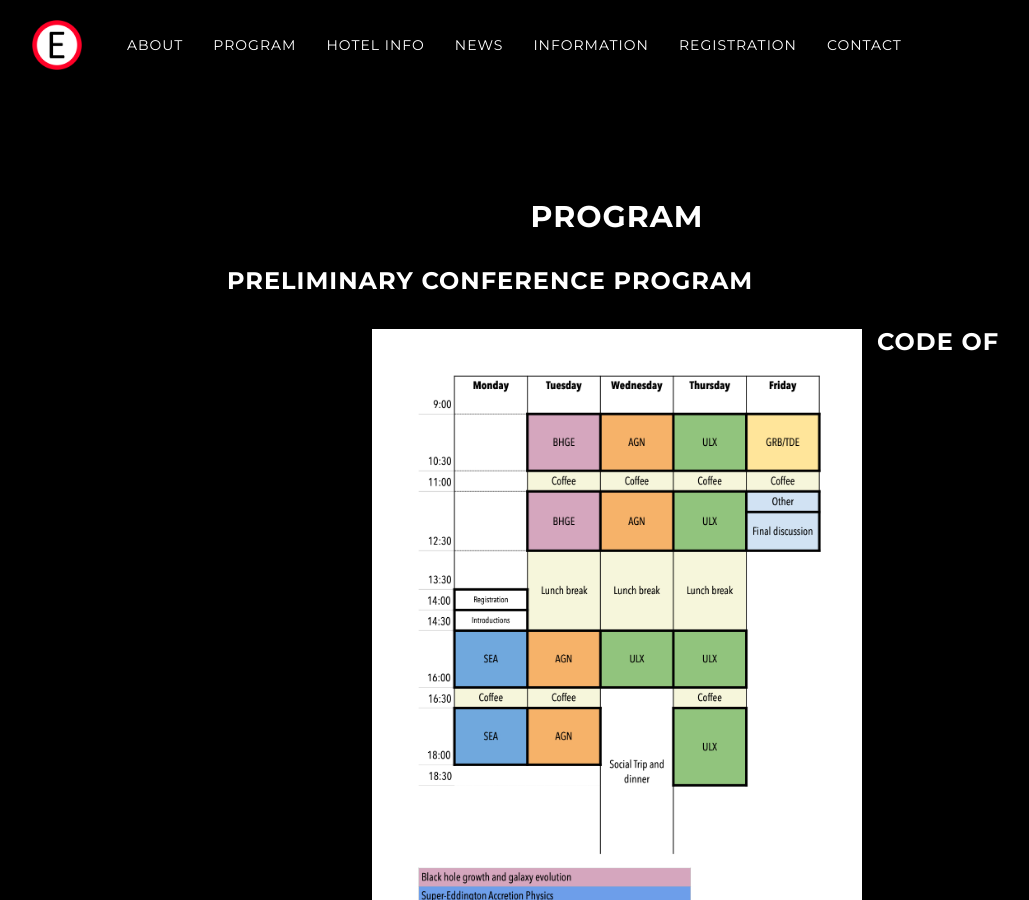
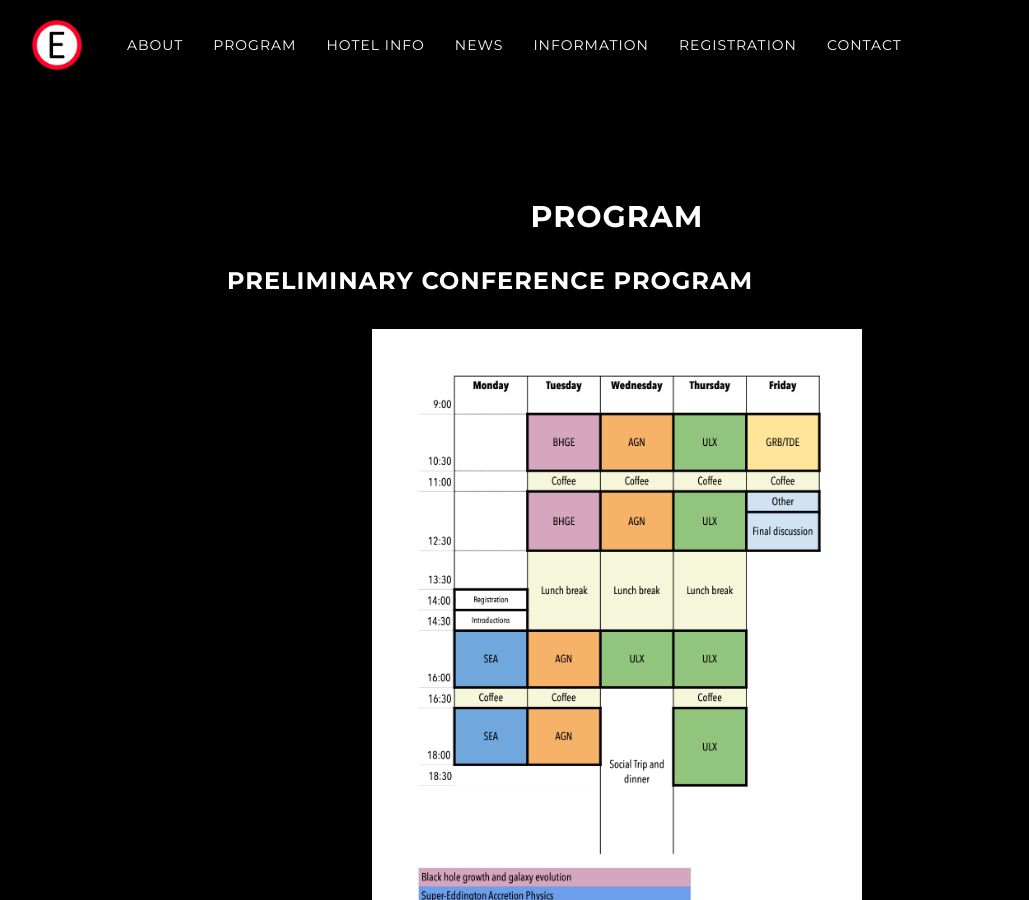
Before and after one commit to breakingthelimits/supereddington2026, a Jekyll site: the page built from program/index.html, in a window 1280 px wide and 900 px high. Shown: the whole window, without its empty margins (38-1067 px from the left). Built offline with Jekyll 4.4.1, drawn with Linux system fonts in a browser that asks for light colours.

Commit message:
Update index.html

```diff
--- a/program/index.html
+++ b/program/index.html
@@ -7,9 +7,12 @@
   <h3>
   Preliminary Conference program
   </h3>
+</div>
 
-<div class="col-md-8 col-md-offset-2">
+<div class="row" style="font-family: Helvetica;">
+  <div class="col-md-8 col-md-offset-2">
     <a href="/supereddington2026/program/"><img src="/supereddington2026/img/program.jpeg" width="100%"></a>
+  </div>
 </div>
 <!-- A few more talks await confirmation. Please be aware that the order of talks might change slightly, including some date change,
   to accommodate them.
@@ -26,6 +29,7 @@
   </div>
 </div> -->
 
+<div class="row" style="font-family: Helvetica;">
   <h3>
   Code of conduct for Breaking the Limits 2026
   </h3>
```
